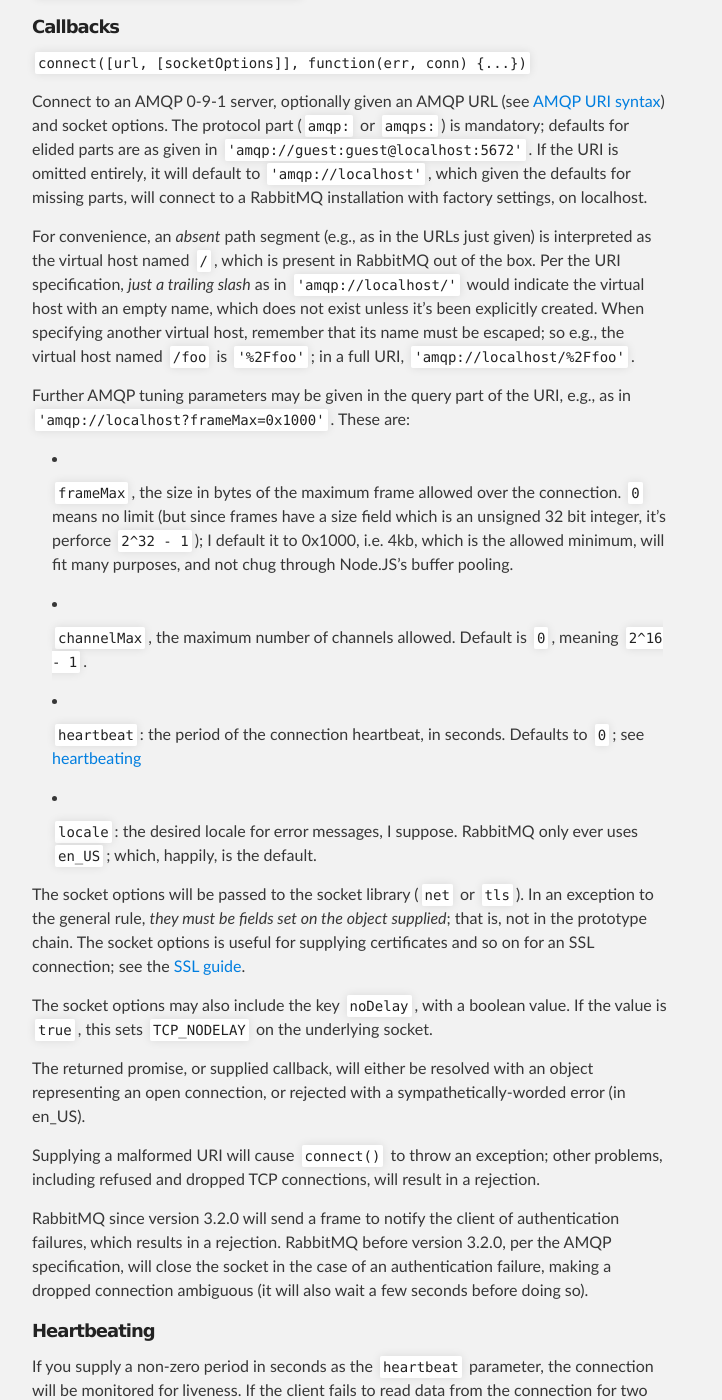
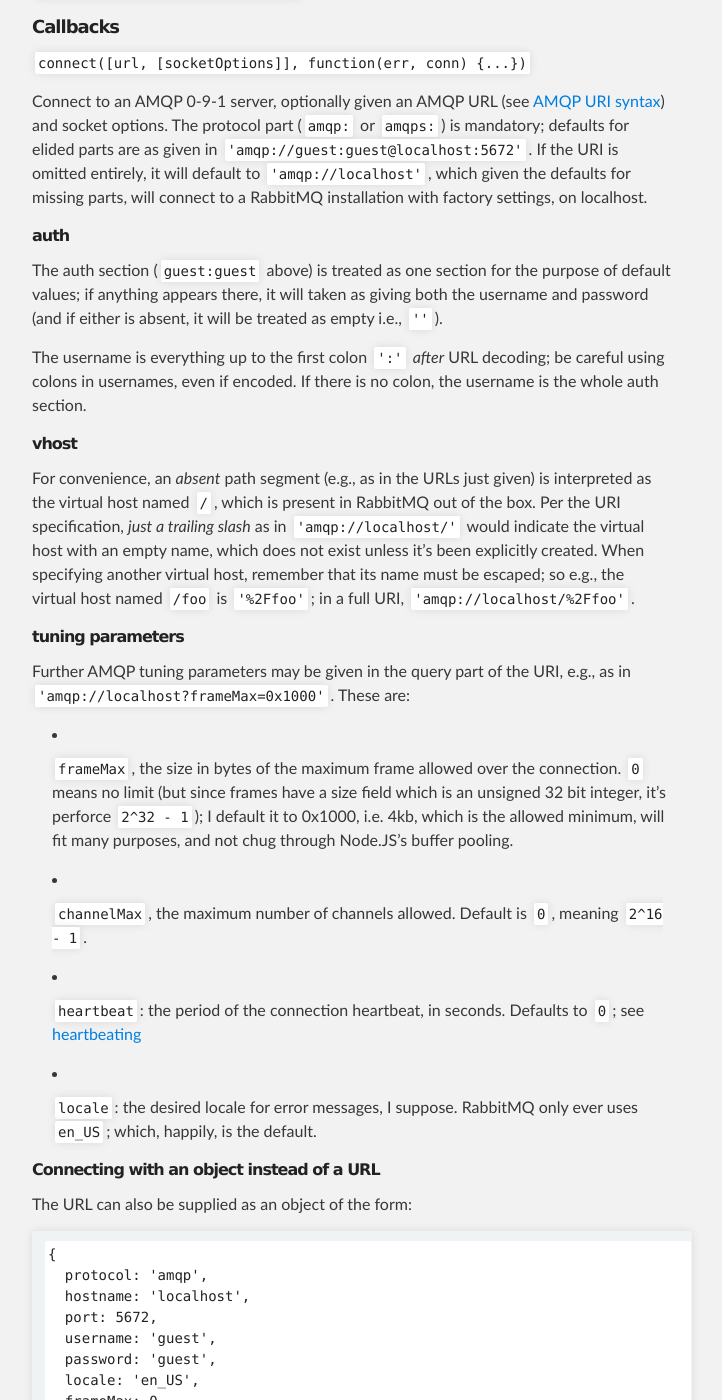
Before and after one commit to amqp-node/amqplib, a Jekyll site: the page built from channel_api.md, in a window 1280 px wide and 1400 px high, scrolled down 5913 px. Shown: the whole window, without its empty margins (288-1010 px from the left). Built offline with Jekyll 4.4.1, drawn with Linux system fonts in a browser that asks for light colours; Markdown is read by kramdown in place of the engine named in the settings; some of the changed text lies outside the part shown.

Commit message:
More info on connection params

````diff
--- a/channel_api.md
+++ b/channel_api.md
@@ -292,6 +292,19 @@ entirely, it will default to `'amqp://localhost'`, which given the
 defaults for missing parts, will connect to a RabbitMQ installation
 with factory settings, on localhost.
 
+###### auth
+
+The auth section (`guest:guest` above) is treated as one section for
+the purpose of default values; if anything appears there, it will
+taken as giving both the username and password (and if either is
+absent, it will be treated as empty i.e., `''`).
+
+The username is everything up to the first colon `':'` _after_ URL
+decoding; be careful using colons in usernames, even if encoded. If
+there is no colon, the username is the whole auth section.
+
+###### vhost
+
 For convenience, an _absent_ path segment (e.g., as in the URLs just
 given) is interpreted as the virtual host named `/`, which is present
 in RabbitMQ out of the box. Per the URI specification, _just a
@@ -300,6 +313,8 @@ host with an empty name, which does not exist unless it's been
 explicitly created. When specifying another virtual host, remember
 that its name must be escaped; so e.g., the virtual host named `/foo`
 is `'%2Ffoo'`; in a full URI, `'amqp://localhost/%2Ffoo'`.
+
+###### tuning parameters
 
 Further AMQP tuning parameters may be given in the query part of the
 URI, e.g., as in `'amqp://localhost?frameMax=0x1000'`. These are:
@@ -320,6 +335,30 @@ URI, e.g., as in `'amqp://localhost?frameMax=0x1000'`. These are:
    suppose. RabbitMQ only ever uses `en_US`; which, happily, is the
    default.
 
+###### Connecting with an object instead of a URL
+
+The URL can also be supplied as an object of the form:
+
+```
+{
+  protocol: 'amqp',
+  hostname: 'localhost',
+  port: 5672,
+  username: 'guest',
+  password: 'guest',
+  locale: 'en_US',
+  frameMax: 0,
+  heartbeat: 0,
+  vhost: '/',
+}
+```
+
+in which case the values discussed above will be taken directly from
+the fields. Absent fields will be given defaults as for a URL supplied
+as a string.
+
+###### Socket options
+
 The socket options will be passed to the socket library (`net` or
 `tls`). In an exception to the general rule, *they must be fields set
 on the object supplied*; that is, not in the prototype chain. The
````
Also changed, not shown: other parts of channel_api.md (+2 -0 lines).
